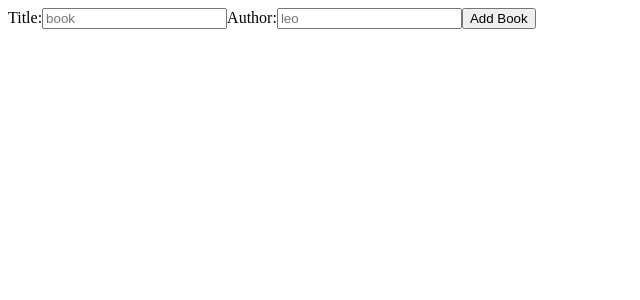
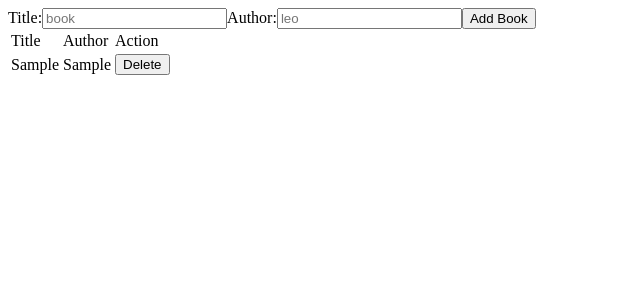
Before and after one commit to Aayush-Koju/BookManagementSystem, an Angular app: page / in a window 1280 px wide. Both pictures are taken after typing "Sample", "Sample" into the empty fields and a click on the button "Add Book". Shown: the top 300 px of the page, without its empty margins (0-640 px from the left). Built offline with nearby package versions, Linux system fonts and the light colour scheme.

Commit message:
implement create, read and delete functionalities

```diff
--- a/src/app/book/book.component.html
+++ b/src/app/book/book.component.html
@@ -6,4 +6,22 @@
 
     <button (click)="addBook()">Add Book</button>
 </div>
-<!--[(ngModel)]="newBookTitle"-->
+
+<table>
+    <thead>
+        <tr>
+            <td>Title</td>
+            <td>Author</td>
+            <td>Action</td>
+        </tr>
+    </thead>
+    <tbody>
+        <tr *ngFor="let book of books; index as i">
+            <td>{{book.title}}</td>
+            <td>{{book.author}}</td>
+            <td>
+                <button (click)="deleteBook(i)">Delete</button>
+            </td>
+        </tr>
+    </tbody>
+</table>
```
